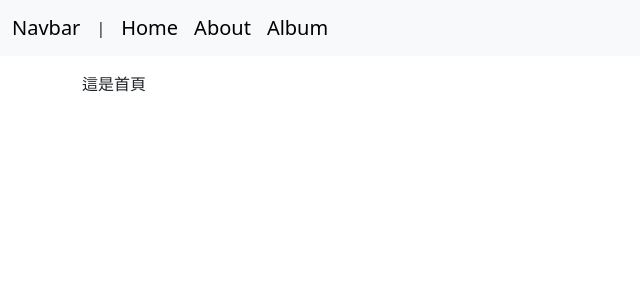
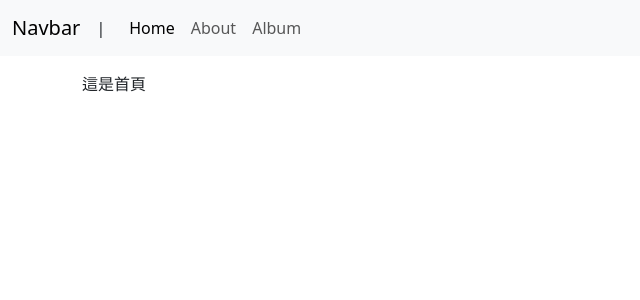
Before and after one commit to cavalown/react-e-commerce, a React (Create React App) app: page / in a window 1280 px wide. Shown: the top 300 px of the page, without its empty margins (0-640 px from the left). Built offline with nearby package versions, Linux system fonts and the light colour scheme.

Commit message:
feat: create componet for reuse

```diff
--- /dev/null
+++ b/src/components/List.js
@@ -0,0 +1,16 @@
+import { Link } from "react-router-dom";
+export default function List({items}) {
+  return (
+    <div>
+      <ul>
+        {items.map((item) => {
+          return (
+            <li key={item.id}>
+              <Link to={`/album/${item.id}`}>{item.id}</Link>
+            </li>
+          );
+        })}
+      </ul>
+    </div>
+  );
+}
--- a/src/components/Navbar.js
+++ b/src/components/Navbar.js
@@ -1,5 +1,5 @@
 import React from 'react';
-import { Link } from 'react-router-dom';
+import { Link, NavLink } from 'react-router-dom';
 
 export default function Navbar() {
   return (
@@ -9,13 +9,13 @@ export default function Navbar() {
         <div className="collapse navbar-collapse" id="navbarSupportedContent">
           <ul className="navbar-nav me-auto mb-2 mb-lg-0">
             <li className="nav-item">
-              <Link className="navbar-brand" to='/'>Home</Link>
+              <NavLink className="nav-link" to='/'>Home</NavLink>
             </li>
             <li className="nav-item">
-              <Link className="navbar-brand" to='/about'>About</Link>
+              <NavLink className="nav-link" to='/about'>About</NavLink>
             </li>
             <li className="nav-item">
-              <Link className="navbar-brand" to='/album'>Album</Link>
+              <NavLink className="nav-link" to='/album'>Album</NavLink>
             </li>
           </ul>
         </div>
--- a/src/pages/Album.js
+++ b/src/pages/Album.js
@@ -1,16 +1,19 @@
 import { Outlet, Link } from 'react-router-dom';
 import axios from 'axios';
 import { useEffect, useState } from 'react';
+import List from '../components/List';
 
 const api = 'https://api.unsplash.com/search/photos/';
-const accseeId = process.env.REACT_APP_UNSPLASH_ACCESS
+const accseeId = process.env.REACT_APP_UNSPLASH_ACCESS;
 
 export default function Album(params) {
   const [photos, setPhotos] = useState([]);
   useEffect(() => {
     (async () => {
-      const response = await axios.get(`${api}?client_id=${accseeId}&query=car`);
-      const {results} = response.data;
+      const response = await axios.get(
+        `${api}?client_id=${accseeId}&query=car`
+      );
+      const { results } = response.data;
       setPhotos(results);
     })();
   }, []);
@@ -18,15 +21,16 @@ export default function Album(params) {
   return (
     <div className="row">
       <div className="col-4">
-        <Link to='search'>搜尋圖片</Link>
-        <ul>
+        <Link to="search">搜尋圖片</Link>
+        {/* <ul>
           {photos.map((photo) => {
             return <li key={photo.id}><Link to={photo.id}>{photo.id}</Link></li>;
           })}
-        </ul>
+        </ul> */}
+        <List items={photos} />
       </div>
       <div className="col-8">
-        <Outlet context={photos}/>
+        <Outlet context={photos} />
       </div>
     </div>
   );
--- a/src/pages/AlbumSearch.js
+++ b/src/pages/AlbumSearch.js
@@ -1,6 +1,7 @@
 import { useState, useEffect } from 'react';
-import { Link, useSearchParams } from 'react-router-dom';
+import { useSearchParams } from 'react-router-dom';
 import axios from 'axios';
+import List from '../components/List';
 
 const api = 'https://api.unsplash.com/search/photos/';
 const accseeId = process.env.REACT_APP_UNSPLASH_ACCESS;
@@ -10,14 +11,12 @@ export default function AlbumSearch(params) {
   const [photos, setPhotos] = useState([]);
   const [searchParams, setSearchParams] = useSearchParams();
   useEffect(() => {
-    if (search!== '') {
-      console.log('search keyword:', search);
+    if (search !== '') {
       (async () => {
         const response = await axios.get(
           `${api}?client_id=${accseeId}&query=${search}`
         );
-        const {results} = response.data;
-        console.log(search, ' result:', results);
+        const { results } = response.data;
         setPhotos(results);
       })();
     }
@@ -38,7 +37,7 @@ export default function AlbumSearch(params) {
           }
         }}
       />
-      <ul>
+      {/* <ul>
         {photos.map((photo) => {
           return (
             <li key={photo.id}>
@@ -46,7 +45,8 @@ export default function AlbumSearch(params) {
             </li>
           );
         })}
-      </ul>
+      </ul> */}
+      <List items={photos} />
     </div>
   );
 }
```
